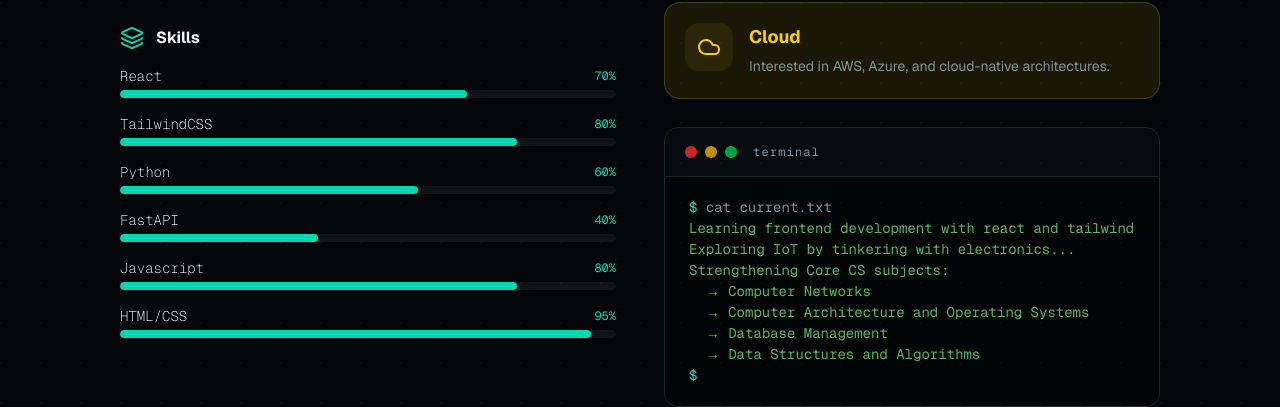
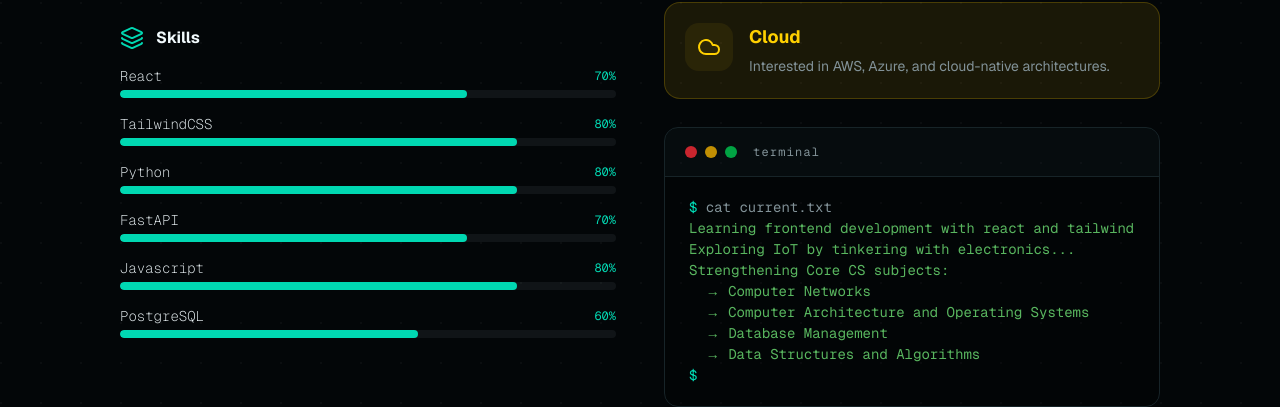
Before and after one commit to losthread/portfolio, a React (Vite) app: page / in a window 1280 px wide. Shown: the part 1318-1725 px from the top of the page. Built offline with nearby package versions, Linux system fonts and the light colour scheme.

Commit message:
chore: amend stats

```diff
--- a/src/components/About.jsx
+++ b/src/components/About.jsx
@@ -54,10 +54,10 @@ export default function About()
             <div className='flex flex-col gap-4'>
               <SkillStat name={`React`} percentageCompletion={70} />
               <SkillStat name={`TailwindCSS`} percentageCompletion={80} />
-              <SkillStat name={`Python`} percentageCompletion={60} />
-              <SkillStat name={`FastAPI`} percentageCompletion={40} />
+              <SkillStat name={`Python`} percentageCompletion={80} />
+              <SkillStat name={`FastAPI`} percentageCompletion={70} />
               <SkillStat name={`Javascript`} percentageCompletion={80} />
-              <SkillStat name={`HTML/CSS`} percentageCompletion={95} />
+              <SkillStat name={`PostgreSQL`} percentageCompletion={60} />
             </div>
           </div>
         </div>
--- a/src/components/Hero.jsx
+++ b/src/components/Hero.jsx
@@ -58,7 +58,7 @@ export default function Hero() {
           alt="GitHub"
         />
         <SocialLink
-          url="https://www.linkedin.com/in/parth-naik-a26944351/"
+          url="https://www.youtube.com/watch?v=dQw4w9WgXcQ"
           icon={'linkedin'}
           alt="LinkedIn"
         />
```
